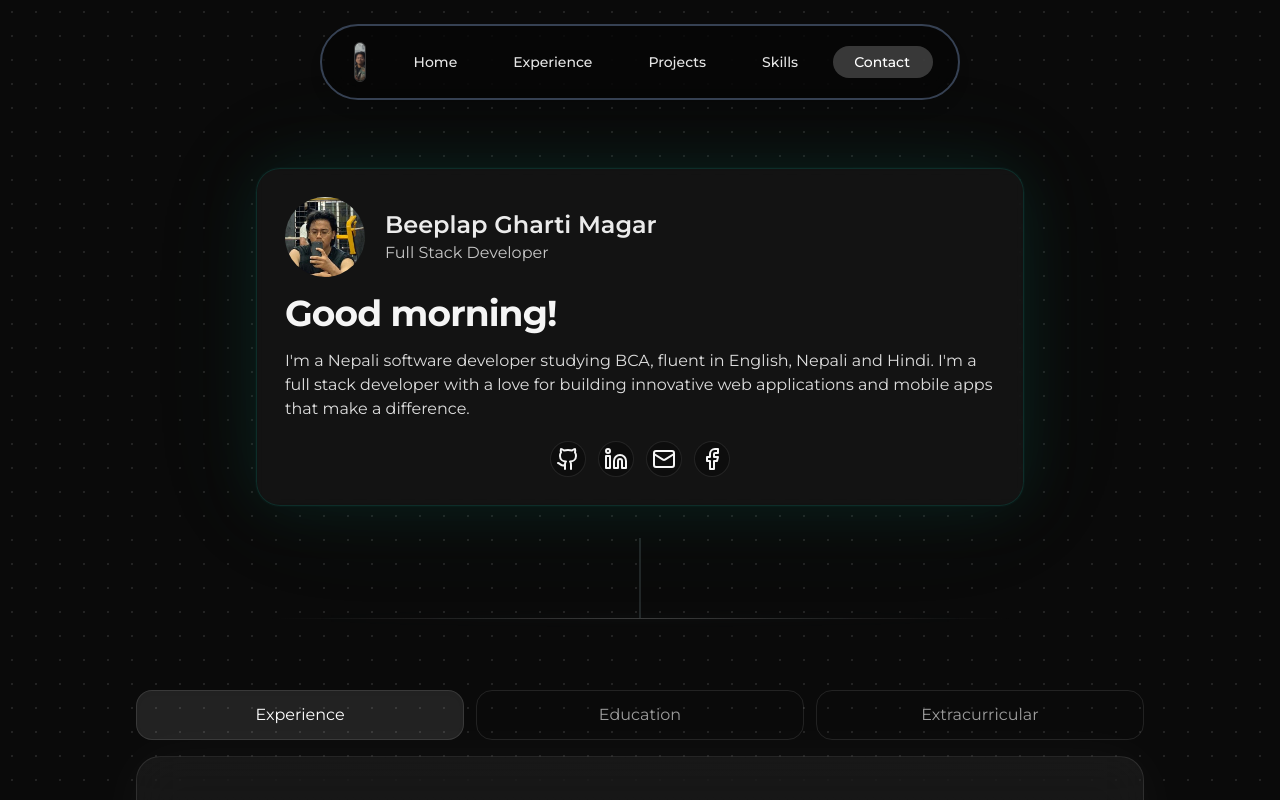
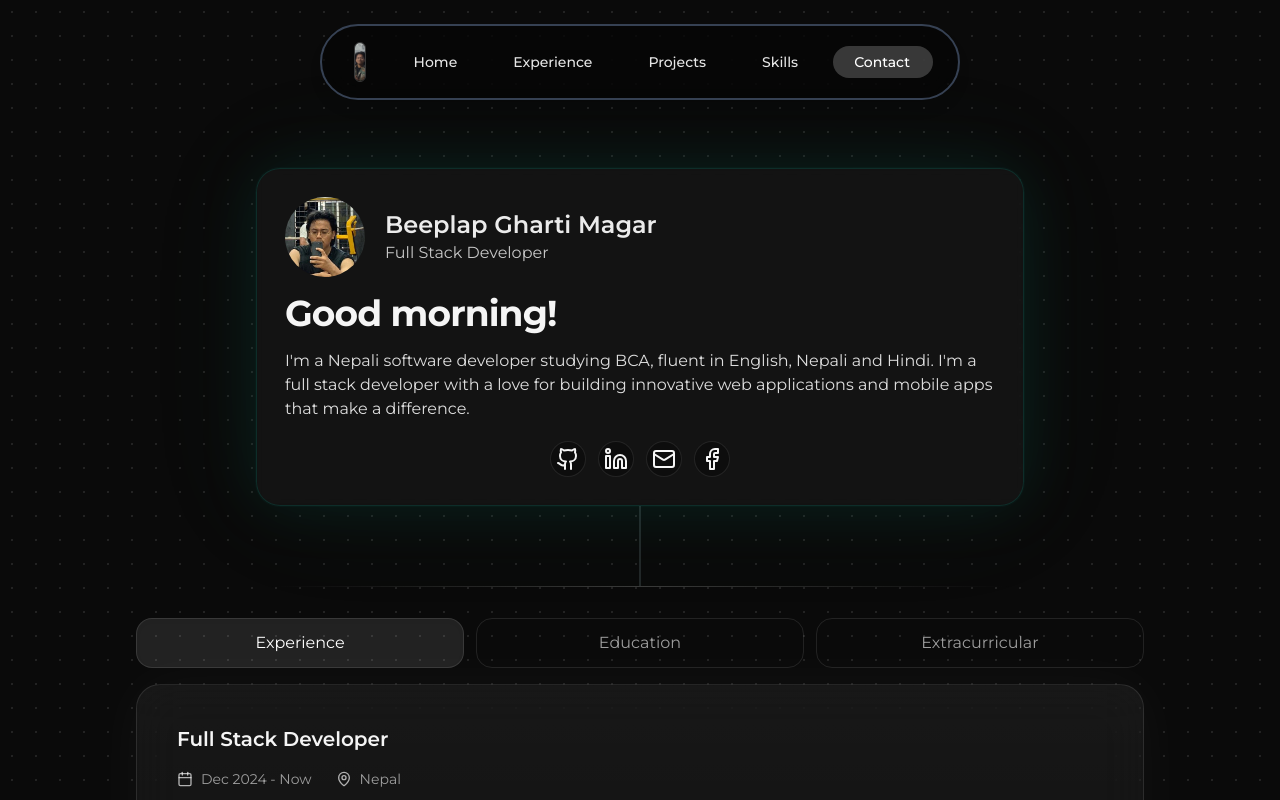
Before and after one commit to Beeplap/My-portfolio, a React (Vite) app: page / in a window 1280 px wide. Shown: the top 800 px of the page. Built offline with nearby package versions, Linux system fonts and the light colour scheme; the HTML template or start-up script is replaced by a standard one.

Commit message:
remove: animations removed

```diff
--- a/src/components/Experience.tsx
+++ b/src/components/Experience.tsx
@@ -73,18 +73,8 @@ const Experience = () => {
   const entries = getEntries();
 
   return (
-    <section id="experience" className="px-4 pb-14 pt-4 scroll-mt-28 md:pb-16 md:pt-6">
+    <section id="experience" className="px-4 pb-14 pt-0 scroll-mt-28 md:pb-16 md:pt-0">
       <div className="mx-auto w-full max-w-[1008px] cursor-default">
-        <div className="relative mb-6 hidden h-28 -translate-y-4 md:block">
-          <div className="absolute left-1/2 top-0 h-20 w-px -translate-x-1/2 bg-cyan-100/25" />
-          <div className="absolute left-1/2 top-20 h-px w-[74%] -translate-x-1/2 bg-gradient-to-r from-transparent via-white/20 to-transparent" />
-          <div className="absolute left-1/2 top-20 h-px w-[74%] -translate-x-1/2 bg-gradient-to-r from-transparent via-cyan-200/15 to-transparent blur-sm" />
-          <div className="experience-beam-drop absolute left-1/2 top-0 h-20 w-px -translate-x-1/2 bg-cyan-50 shadow-[0_0_10px_hsl(182_100%_85%_/0.55)]" />
-          <div className="experience-beam-node absolute left-1/2 top-0 h-4 w-4 -translate-x-1/2 rounded-full bg-cyan-50 blur-[8px]" />
-          <div className="experience-line-spread absolute left-1/2 top-20 h-px w-[74%] -translate-x-1/2 bg-gradient-to-r from-transparent via-cyan-50 to-transparent" />
-          <div className="experience-line-spread-glow absolute left-1/2 top-20 h-px w-[74%] -translate-x-1/2 bg-gradient-to-r from-transparent via-cyan-100/80 to-transparent blur-[3px]" />
-        </div>
-
         <div className="mb-4 grid w-full grid-cols-3 gap-3">
           {tabs.map((tab) => {
             const isActive = activeTab === tab.id;
--- a/src/components/Hero.tsx
+++ b/src/components/Hero.tsx
@@ -21,8 +21,9 @@ const Hero = () => {
   };
 
   return (
-    <section id="home" className="px-4 py-6 md:py-6 scroll-mt-36">
-      <div className="max-w-3xl mx-auto">
+    <section id="home" className="px-4 pb-0 pt-6 md:pt-6 scroll-mt-36">
+      <div className="mx-auto w-full max-w-[1008px]">
+        <div className="mx-auto max-w-3xl">
           <div className="rounded-3xl border border-[hsl(172_100%_30%_/0.2)] bg-card/60 backdrop-blur-sm shadow-[0_0_0_1px_hsl(172_100%_30%_/0.05),0_0_60px_hsl(172_100%_30%_/0.12),0_0_120px_hsl(172_100%_30%_/0.08)] p-5 md:p-7">
             <div className="flex flex-col cursor-default gap-4">
               <div className="flex items-center gap-4 md:gap-5">
@@ -85,6 +86,11 @@ const Hero = () => {
             </div>
           </div>
         </div>
+        <div className="relative h-20 md:h-28">
+          <div className="absolute left-1/2 top-0 h-14 w-px -translate-x-1/2 bg-cyan-100/25 md:h-20" />
+          <div className="absolute left-1/2 top-14 h-px w-[88%] -translate-x-1/2 bg-gradient-to-r from-transparent via-white/20 to-transparent md:top-20 md:w-[74%]" />
+        </div>
+      </div>
     </section>
   );
 };
--- a/src/index.css
+++ b/src/index.css
@@ -92,25 +92,6 @@ All colors MUST be HSL.
     animation: fadeIn 1s ease-in-out;
   }
 
-  .experience-beam-drop {
-    animation: experienceBeamDrop 3s linear infinite;
-    transform-origin: top center;
-  }
-
-  .experience-beam-node {
-    animation: experienceBeamNode 3s linear infinite;
-  }
-
-  .experience-line-spread {
-    animation: experienceLineSpread 3s linear infinite;
-    transform-origin: center center;
-  }
-
-  .experience-line-spread-glow {
-    animation: experienceLineSpreadGlow 3s linear infinite;
-    transform-origin: center center;
-  }
-
   @keyframes fadeIn {
     from {
       opacity: 0;
@@ -122,111 +103,4 @@ All colors MUST be HSL.
     }
   }
 
-  @keyframes experienceBeamDrop {
-    0% {
-      opacity: 0;
-      transform: translateX(-50%) scaleY(0.02);
-    }
-    10% {
-      opacity: 1;
-      transform: translateX(-50%) scaleY(0.2);
-    }
-    38% {
-      opacity: 1;
-      transform: translateX(-50%) scaleY(1);
-    }
-    52% {
-      opacity: 0.95;
-      transform: translateX(-50%) scaleY(1);
-    }
-    62% {
-      opacity: 0;
-      transform: translateX(-50%) scaleY(1);
-    }
-    100% {
-      opacity: 0;
-      transform: translateX(-50%) scaleY(1);
-    }
-  }
-
-  @keyframes experienceBeamNode {
-    0% {
-      opacity: 0;
-      transform: translateX(-50%) translateY(0) scale(0.3);
-    }
-    10% {
-      opacity: 0.75;
-      transform: translateX(-50%) translateY(16px) scale(0.55);
-    }
-    24% {
-      opacity: 0.95;
-      transform: translateX(-50%) translateY(46px) scale(0.82);
-    }
-    38% {
-      opacity: 1;
-      transform: translateX(-50%) translateY(74px) scale(1);
-    }
-    56% {
-      opacity: 0;
-      transform: translateX(-50%) translateY(80px) scale(1.15);
-    }
-    100% {
-      opacity: 0;
-      transform: translateX(-50%) translateY(80px) scale(1.15);
-    }
-  }
-
-  @keyframes experienceLineSpread {
-    0% {
-      opacity: 0;
-      transform: translateX(-50%) scaleX(0);
-    }
-    38% {
-      opacity: 0;
-      transform: translateX(-50%) scaleX(0);
-    }
-    48% {
-      opacity: 1;
-      transform: translateX(-50%) scaleX(0.18);
-    }
-    68% {
-      opacity: 0.95;
-      transform: translateX(-50%) scaleX(1);
-    }
-    82% {
-      opacity: 0;
-      transform: translateX(-50%) scaleX(1);
-    }
-    100% {
-      opacity: 0;
-      transform: translateX(-50%) scaleX(1);
-    }
-  }
-
-  @keyframes experienceLineSpreadGlow {
-    0% {
-      opacity: 0;
-      transform: translateX(-50%) scaleX(0);
-    }
-    38% {
-      opacity: 0;
-      transform: translateX(-50%) scaleX(0);
-    }
-    48% {
-      opacity: 0.9;
-      transform: translateX(-50%) scaleX(0.18);
-    }
-    68% {
-      opacity: 0.75;
-      transform: translateX(-50%) scaleX(1);
-    }
-    82% {
-      opacity: 0;
-      transform: translateX(-50%) scaleX(1);
-    }
-    100% {
-      opacity: 0;
-      transform: translateX(-50%) scaleX(1);
-    }
-  }
 }
```
Lines whose indentation alone changed are shown as unchanged.
